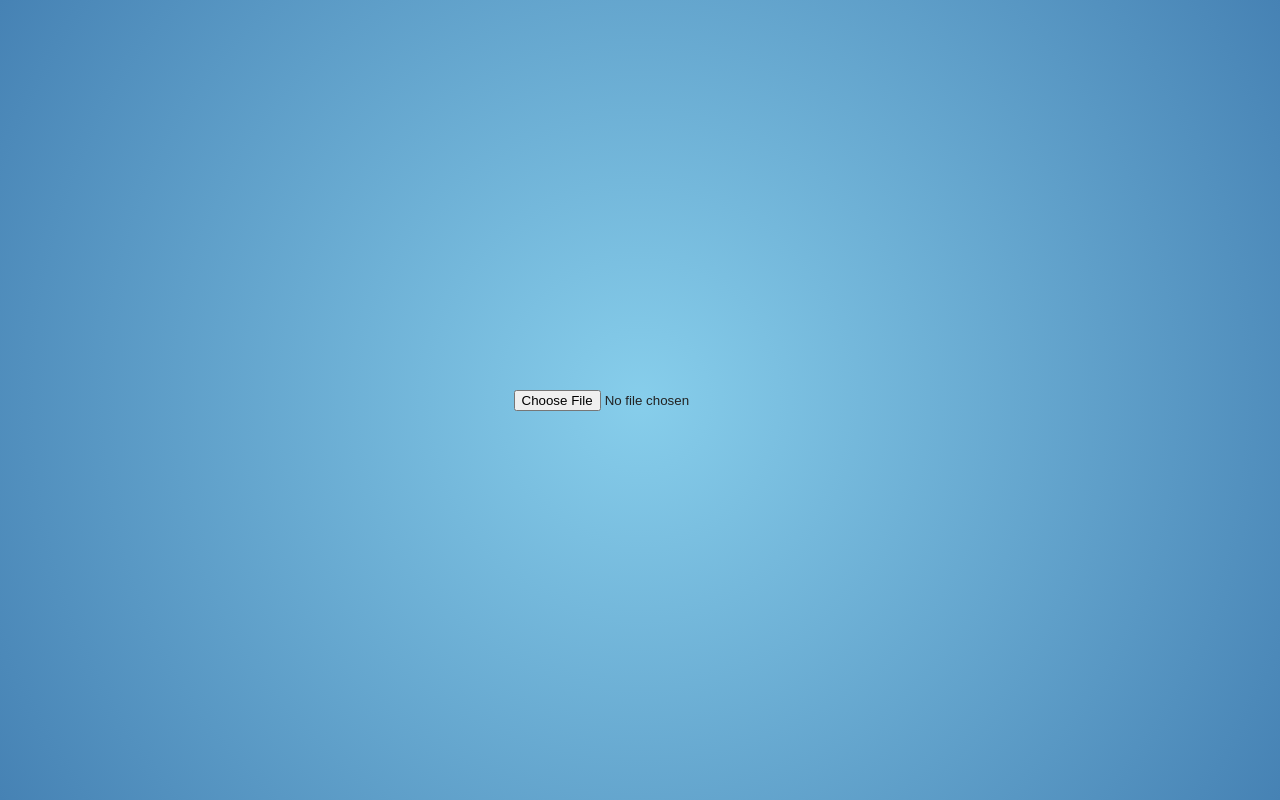
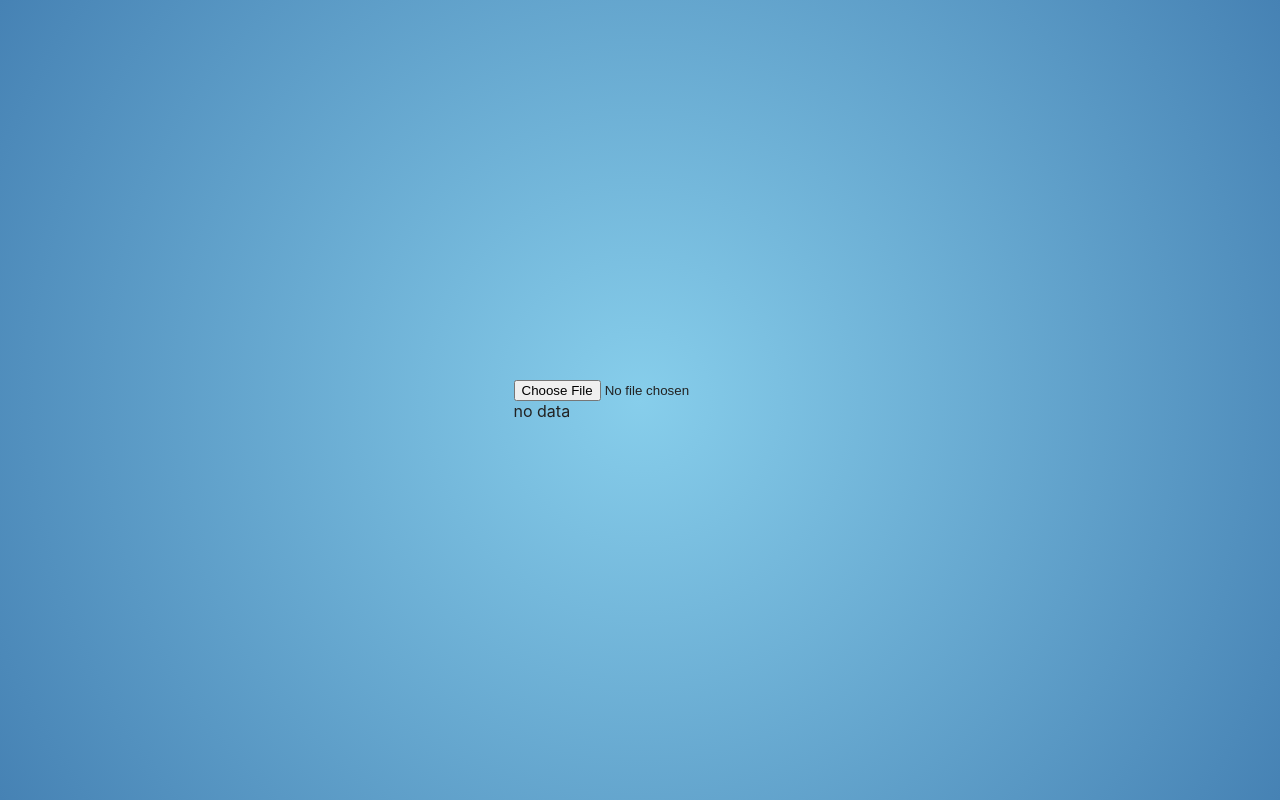
Before and after one commit to AlexeySitnikov/modulation_reader, a React (Create React App) app: page / in a window 1280 px wide. Built offline with nearby package versions, Linux system fonts and the light colour scheme.

Commit message:
add few components

```diff
--- a/src/App.js
+++ b/src/App.js
@@ -1,8 +1,14 @@
+import { useState } from 'react'
 import './App.css'
+import { ListOfValues } from './components/ListOfValues'
 
 function App() {
+  const [listOfvariables, setListOfVariables] = useState()
+
   let arrayOfStrings = []
+
   const clickHandlerFileChange = (e) => {
+    if (e.target.files[0]) {
       const reader = new FileReader()
       reader.readAsText(e.target.files[0])
       reader.onload = () => {
@@ -12,15 +18,21 @@ function App() {
           .map((el) => el.trim())
           .map((el) => el.replace(/\s\s+/g, ' '))
         for (let i = 0; i < arrayOfStrings.length; i += 1) {
-        console.log(arrayOfStrings[i])
+          // console.log(arrayOfStrings[i])
         }
-
         // console.log(arr[1].split(' '))
+        // console.log(arrayOfStrings)
+        setListOfVariables(arrayOfStrings[0])
       }
     }
+  }
+  // console.log(listOfvariables)
 
   return (
+    <>
       <input type="file" onChange={clickHandlerFileChange} />
+      <ListOfValues listOfvariables={listOfvariables} />
+    </>
   )
 }
 
--- /dev/null
+++ b/src/components/ListOfValues.js
@@ -0,0 +1,10 @@
+import { ListOfVariables } from './ListOfVariables'
+
+export function ListOfValues({ listOfvariables }) {
+  const arrayOfNames = !listOfvariables ? 'no data' : listOfvariables.split(' ')
+  return (
+    <div>
+      {!listOfvariables ? 'no data' : <ListOfVariables arrayOfNames={arrayOfNames} />}
+    </div>
+  )
+}
--- /dev/null
+++ b/src/components/ListOfVariables.js
@@ -0,0 +1,10 @@
+import { Variable } from './Variable'
+import style from './styles.module.css'
+
+export function ListOfVariables({ arrayOfNames }) {
+  return (
+    <div className={style.listOfVariables}>
+      {arrayOfNames.map((el) => <Variable key={crypto.randomUUID()} variable={el} />)}
+    </div>
+  )
+}
--- /dev/null
+++ b/src/components/Variable.js
@@ -0,0 +1,7 @@
+import style from './styles.module.css'
+
+export function Variable({ variable }) {
+  return (
+    <p className={style.variable}>{variable}</p>
+  )
+}
--- /dev/null
+++ b/src/components/styles.module.css
@@ -0,0 +1,8 @@
+.listOfVariables{
+  display: flex;
+  flex-direction: row;
+}
+
+.variable{
+  padding-left: 10px;
+}
```
Lines whose indentation alone changed are shown as unchanged.
